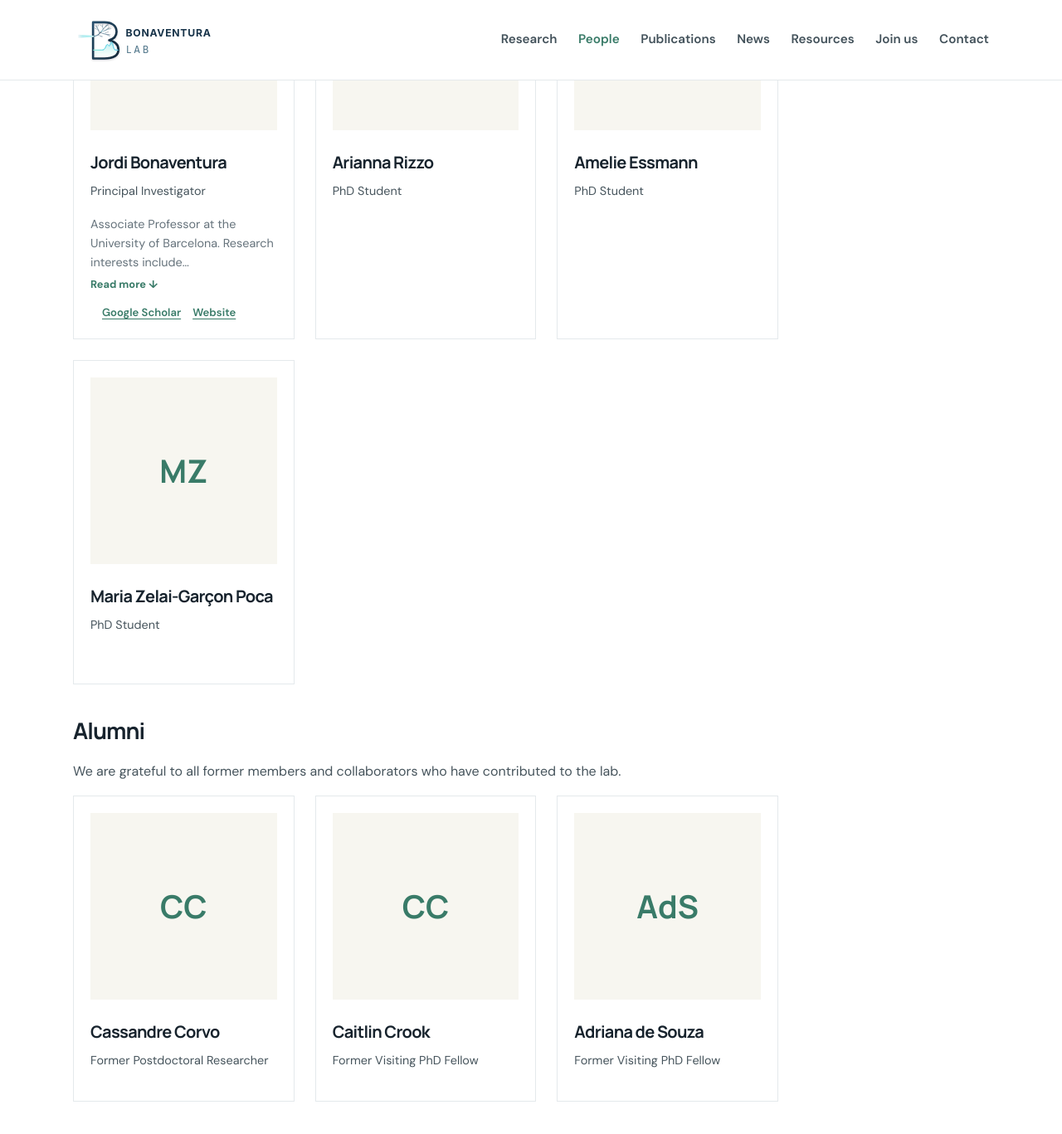
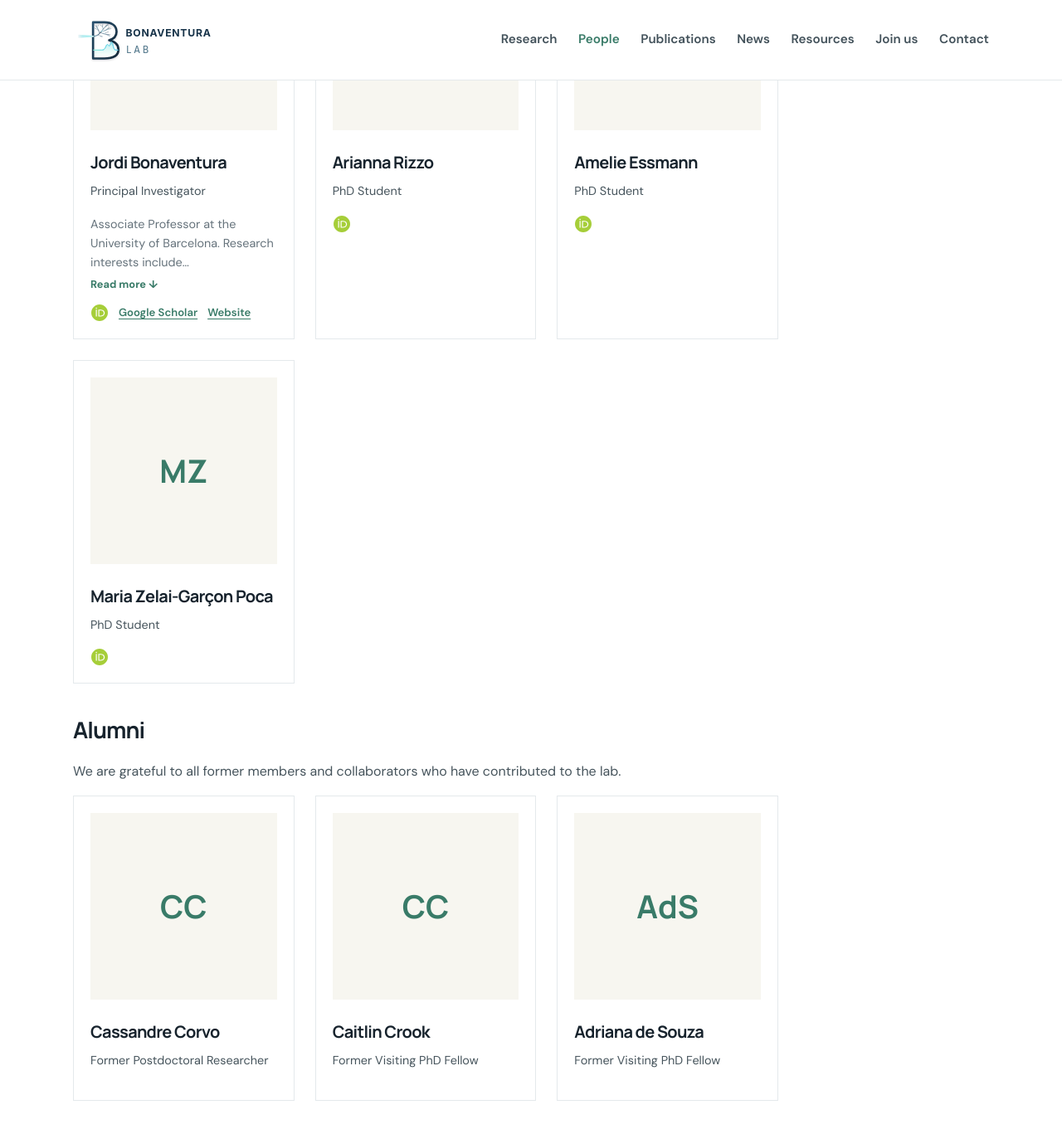
Before and after one commit to BonaventuraLab/BonaventuraLab.github.io, a Jekyll site: the page built from people.md, in a window 1280 px wide and 1400 px high, scrolled down 545 px. Shown: the top 1367 px of the window at 83% size. Built offline with Jekyll 4.4.1, drawn with Linux system fonts in a browser that asks for light colours.

Commit message:
Update main.css

```diff
--- a/assets/css/main.css
+++ b/assets/css/main.css
@@ -419,3 +419,33 @@ main { min-height: 60vh; }
 .person-bio[open] .bio-less {
   display: inline-block;
 }
+
+/* Profile icon links */
+
+.person-links {
+  display: flex;
+  align-items: center;
+  flex-wrap: wrap;
+  gap: 12px;
+}
+
+.person-links .icon-link {
+  display: inline-flex;
+  align-items: center;
+  justify-content: center;
+  width: 22px;
+  height: 22px;
+  transition: opacity 0.2s ease;
+}
+
+.person-links .icon-link img {
+  display: block;
+  width: 20px;
+  height: 20px;
+  object-fit: contain;
+}
+
+.person-links .icon-link:hover {
+  opacity: 0.65;
+  text-decoration: none;
+}
```
